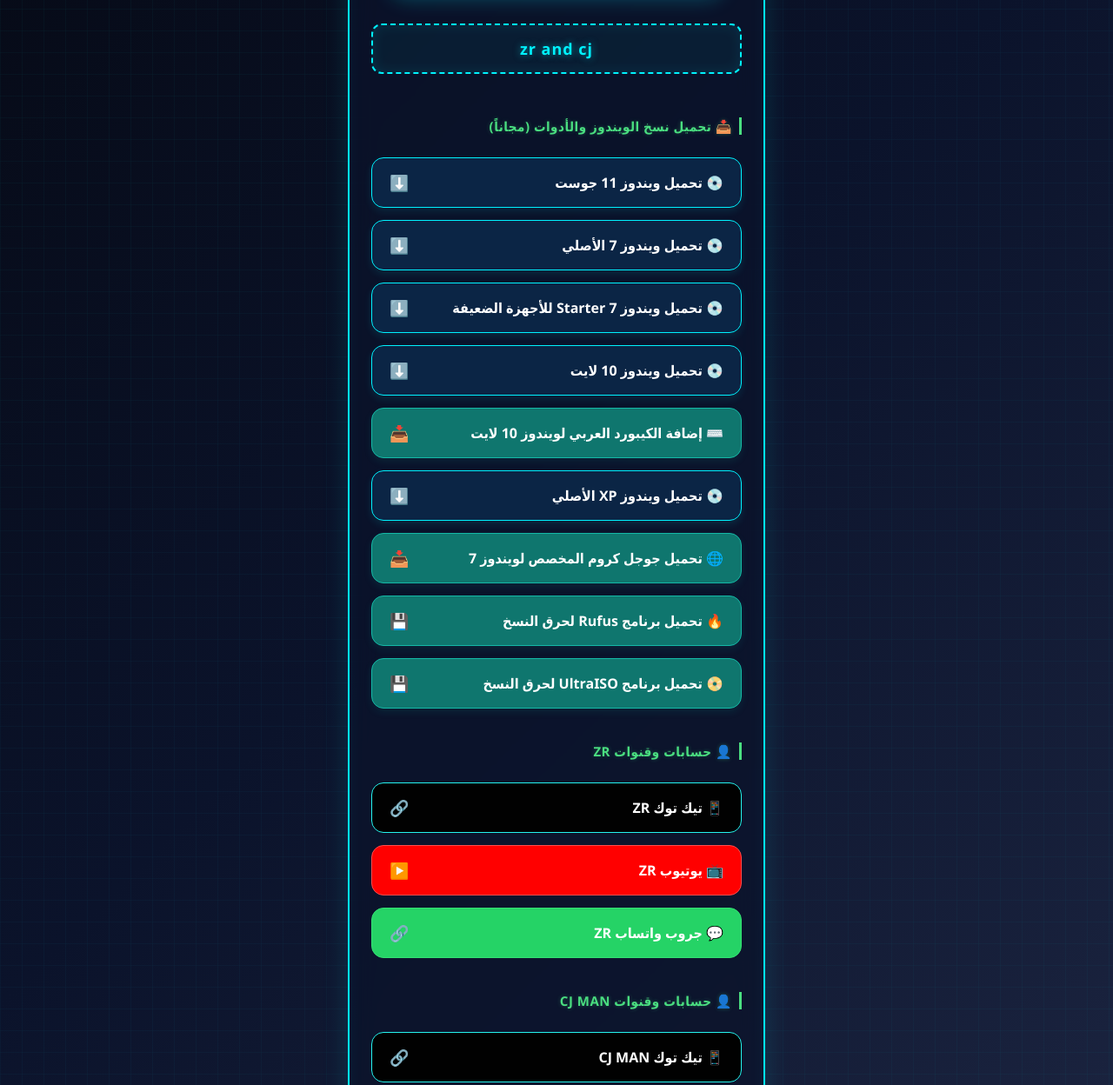
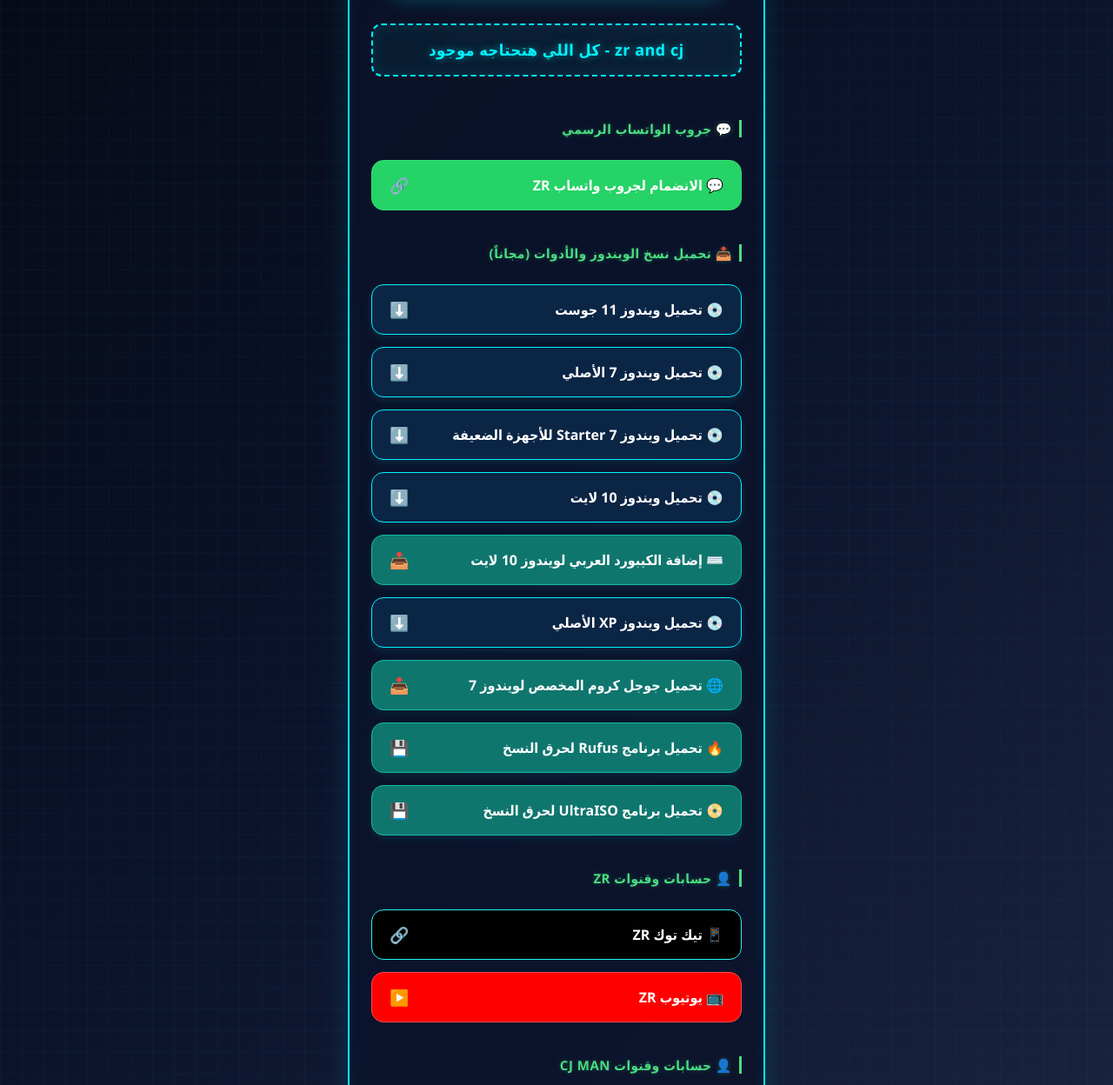
Before and after one commit to zr353/-, a plain HTML site: page index.html in a window 1280 px wide. Shown: the part 440-1688 px from the top of the page at 87% size. Drawn offline with Linux system fonts and the light colour scheme.

Commit message:
index.html

```diff
--- a/index.html
+++ b/index.html
@@ -82,7 +82,8 @@
             font-weight: bold;
             color: #00f2fe;
             text-shadow: 0 0 8px rgba(0, 242, 254, 0.5);
-            letter-spacing: 1px;
+            letter-spacing: 0.5px;
+            line-height: 1.5;
         }
 
         /* عناوين الأقسام بنكهة تقنية */
@@ -205,11 +206,19 @@
 
         <!-- البرواز التقني المحدث -->
         <div class="tech-box">
-            <p>zr and cj</p>
+            <p>zr and cj - كل اللي هتحتاجه موجود</p>
         </div>
 
         <div class="links-container">
-            <!-- قسم تحميل نسخ الويندوز والملحقات -->
+
+            <!-- 1. قسم جروب الواتساب (في البداية تماماً) -->
+            <div class="section-title">💬 جروب الواتساب الرسمي</div>
+            <a href="https://chat.whatsapp.com/FN6wwdNNr4MDRwqfEO0VKC" target="_blank" class="btn btn-whatsapp">
+                <span>💬 الانضمام لجروب واتساب ZR</span>
+                <span class="icon">🔗</span>
+            </a>
+
+            <!-- 2. قسم تحميل نسخ الويندوز والملحقات -->
             <div class="section-title">📥 تحميل نسخ الويندوز والأدوات (مجاناً)</div>
             <a href="https://dn790003.ca.archive.org/0/items/ghost-spectre-windows-11/WIN11.PRO.21H2.SUPERLITE%2BCOMPACT.X64.%28WPE%29%20%281%29.ISO" target="_blank" class="btn btn-download">
                 <span>💿 تحميل ويندوز 11 جوست</span>
@@ -248,7 +257,7 @@
                 <span class="icon">💾</span>
             </a>
 
-            <!-- قسم ZR -->
+            <!-- 3. قسم حسابات ZR -->
             <div class="section-title">👤 حسابات وقنوات ZR</div>
             <a href="https://www.tiktok.com/@zrgaming333" target="_blank" class="btn btn-tiktok">
                 <span>📱 تيك توك ZR</span>
@@ -258,12 +267,8 @@
                 <span>📺 يوتيوب ZR</span>
                 <span class="icon">▶️</span>
             </a>
-            <a href="https://chat.whatsapp.com/FN6wwdNNr4MDRwqfEO0VKC" target="_blank" class="btn btn-whatsapp">
-                <span>💬 جروب واتساب ZR</span>
-                <span class="icon">🔗</span>
-            </a>
 
-            <!-- قسم cj man -->
+            <!-- 4. قسم حسابات CJ MAN -->
             <div class="section-title">👤 حسابات وقنوات CJ MAN</div>
             <a href="https://www.tiktok.com/@cj3man" target="_blank" class="btn btn-tiktok">
                 <span>📱 تيك توك CJ MAN</span>
```
